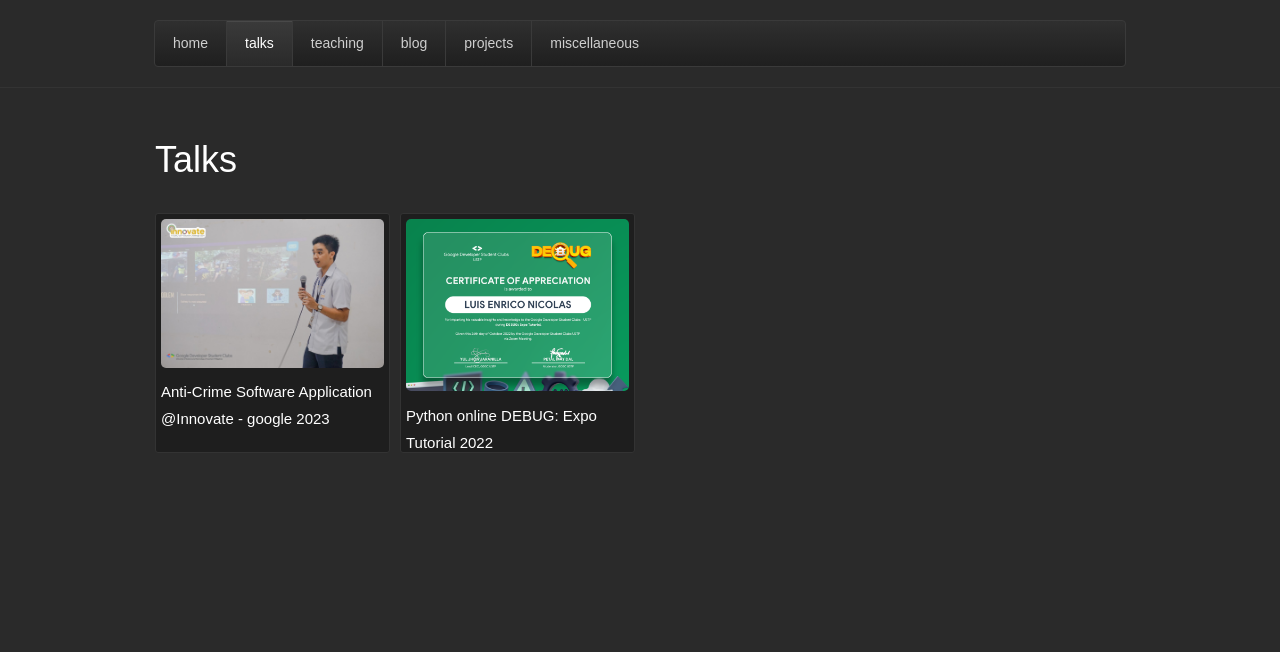
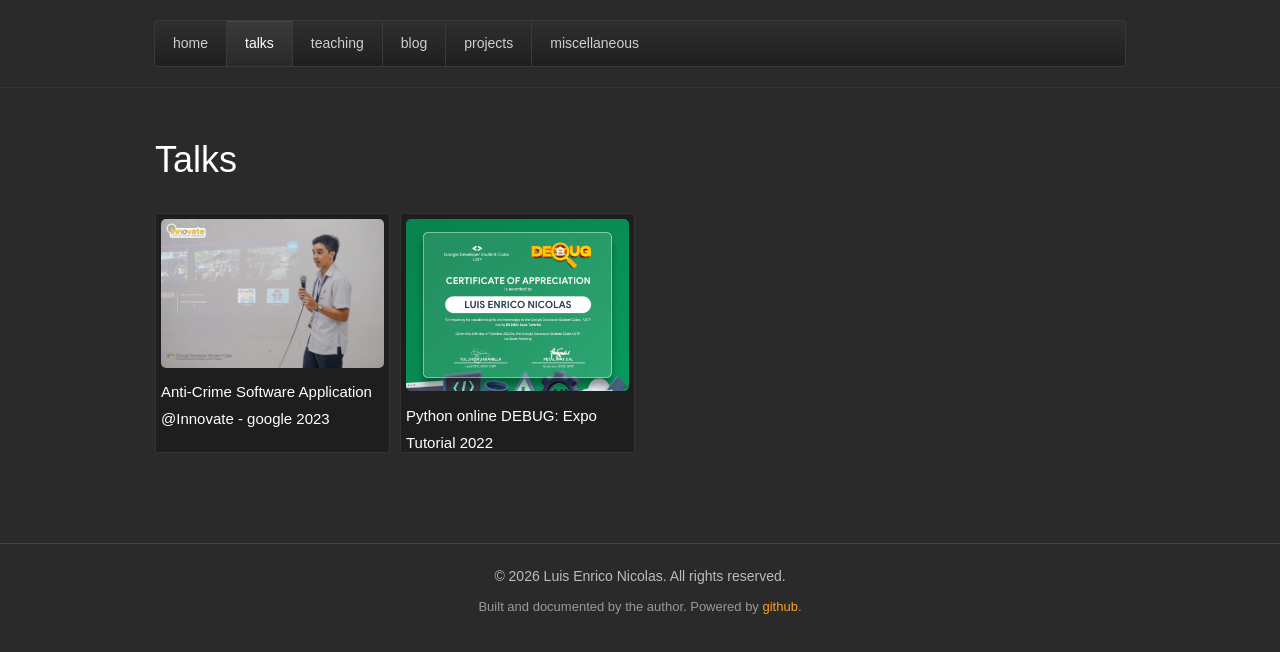
Before and after one commit to luisenrico/luisenrico, a plain HTML site: page talks.html in a window 1280 px wide. Drawn offline with Linux system fonts and the light colour scheme.

Commit message:
Update talks.html

```diff
--- a/talks.html
+++ b/talks.html
@@ -40,6 +40,15 @@
 
     </div>
   </div>
+<footer class="site-footer">
+  <div class="footer-divider"></div>
 
+  <p>
+    © 2026 Luis Enrico Nicolas. All rights reserved.
+  </p>
+
+  <p class="powered">
+    Built and documented by the author. Powered by <a href="https://github.com/">github</a>.
+  </p>
 </body>
 </html>
```
